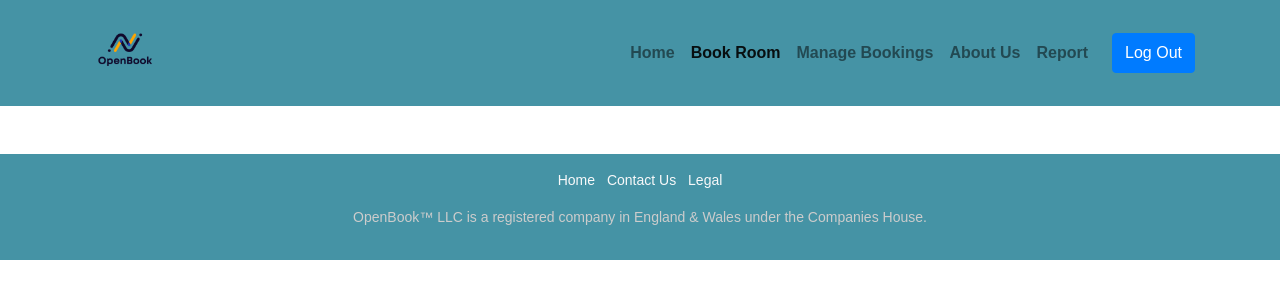
After one commit to UmaeerH/DIG5127, a PHP site: the page made by Report page.php in a window 1280 px wide. The commit adds this page. Shown: the top 300 px of the page. Run offline with PHP 8.4, Linux system fonts and the light colour scheme.

Commit message:
links update and report page created

```diff
--- a/Book Rooms.php
+++ b/Book Rooms.php
@@ -29,7 +29,7 @@
                 <a class="nav-item nav-link active" href="Book Rooms.php">Book Room</a>
                 <a class="nav-item nav-link" href="#">Manage Bookings</a>
                 <a class="nav-item nav-link" href="#">About Us</a>
-                <a class="nav-item nav-link" href="#">Report</a>
+                <a class="nav-item nav-link" href="Report page.php">Report</a>
                 <button class="btn btn-primary ml-3">Log Out</button>
             </div>
         </div>
--- /dev/null
+++ b/Report page.php
@@ -0,0 +1,56 @@
+<!DOCTYPE html>
+<html lang="en">
+<head>
+    <!-- Metadata -->
+    <meta charset="UTF-8">
+    <meta name="viewport" content="width=device-width, initial-scale=1.0">
+
+    <!-- LINKS
+         Bootstrap CDN -->
+    <link rel="stylesheet" href="https://maxcdn.bootstrapcdn.com/bootstrap/4.0.0/css/bootstrap.min.css"rel="nofollow"
+    integrity="sha384-Gn5384xqQ1aoWXA+058RXPxPg6fy4IWvTNh0E263XmFcJlSAwiGgFAW/dAiS6JXm" crossorigin="anonymous">
+    <!-- External CSS -->
+    <link rel="stylesheet" href="public_html/style/Report Page.css">
+    <!-- Javascript -->
+    <script src="public_html/js/Bookrooms.js"></script>
+
+
+    <title>Report Page</title>
+</head>
+
+ <!-- Navbar -->
+ <nav class="navbar navbar-expand-lg navbar-light bg-teal">
+        <div class="container">
+        <a class="navbar-brand" href="index.php">
+            <img src="public_html/images/OpenBook_Logo.png" alt="OpenBook Logo" style="height: 80px;">
+        </a>
+            <div class="navbar-nav ml-auto">
+                <a class="nav-item nav-link" href="index.php">Home</a>
+                <a class="nav-item nav-link active" href="Book Rooms.php">Book Room</a>
+                <a class="nav-item nav-link" href="#">Manage Bookings</a>
+                <a class="nav-item nav-link" href="#">About Us</a>
+                <a class="nav-item nav-link" href="Report page.php">Report</a>
+                <button class="btn btn-primary ml-3">Log Out</button>
+            </div>
+        </div>
+    </nav>
+
+
+
+
+
+
+
+     <!-- Footer -->
+     <footer class="text-white text-center py-3 mt-5">
+        <div class="container">
+        <ul class="list-inline">
+                <li class="list-inline-item"><a href="index.php" class="text-light">Home</a></li>
+                <li class="list-inline-item"><a href="#" class="text-light">Contact Us</a></li>
+                <li class="list-inline-item"><a href="#" class="text-light">Legal</a></li>
+            </ul>
+            <p class="mt-3">OpenBook™ LLC is a registered company in England & Wales under the Companies House.</p>
+        </div>
+    </footer>
+</body>
+</html>
--- a/RoomBooking.php
+++ b/RoomBooking.php
@@ -39,7 +39,7 @@ $timeSlots = $currentRoom['timeSlots'];
                 <a class="nav-item nav-link active" href="Book Rooms.php">Book Room</a>
                 <a class="nav-item nav-link" href="#">Manage Bookings</a>
                 <a class="nav-item nav-link" href="#">About Us</a>
-                <a class="nav-item nav-link" href="#">Report</a>
+                <a class="nav-item nav-link" href="Report page.php">Report</a>
                 <button class="btn btn-primary ml-3">Log Out</button>
             </div>
         </div>
--- a/RoomSelection.php
+++ b/RoomSelection.php
@@ -71,7 +71,7 @@ $rooms = [
                 <a class="nav-item nav-link active" href="Book Rooms.php">Book Room</a>
                 <a class="nav-item nav-link" href="#">Manage Bookings</a>
                 <a class="nav-item nav-link" href="#">About Us</a>
-                <a class="nav-item nav-link" href="#">Report</a>
+                <a class="nav-item nav-link" href="Report page.php">Report</a>
                 <button class="btn btn-primary ml-3">Log Out</button>
             </div>
         </div>
--- a/index.php
+++ b/index.php
@@ -28,8 +28,8 @@
 
         <div class="container">
             <div class="d-flex justify-content-end">
-                <a href="#" class="btn btn-link text-light px-3">Sign Up</a>
-                <a href="#" class="btn btn-link text-light px-3">Log In</a>
+                <a href="SignUp.php" class="btn btn-link text-light px-3">Sign Up</a>
+                <a href="Login.php" class="btn btn-link text-light px-3">Log In</a>
             </div>
         </div>
     </header>
@@ -42,7 +42,7 @@
             </div>
             <h2 class="text-secondary mb-4">A Smart Way To Book Out Your Rooms</h2>
             <div class="mt-3">
-                <a href="#" class="btn btn-primary btn-lg mx-2">Sign Up or Login</a>
+                <a href="SignUp.php" class="btn btn-primary btn-lg mx-2">Sign Up</a>
             </div>
         </div>
     </main>
--- /dev/null
+++ b/public_html/style/Report Page.css
@@ -0,0 +1,40 @@
+body {
+    font-family: Arial, sans-serif;
+}
+
+.bg-teal {
+    background-color: #4593A5;
+    color: white;
+}
+
+.navbar-brand img {
+    height: 80px;
+    width: auto;
+}
+
+.nav-link.active {
+
+    color: white ;
+}
+
+.navbar-brand, .nav-link {
+    font-weight: bold;
+}
+
+.container h2, .container h3 {
+    color: #005662;
+}
+
+
+footer {
+    background-color: #4593A5;
+}
+
+footer div {
+    font-size: 14px;
+    color: #ccc;
+}
+
+.footer li a:hover {
+    text-decoration: underline;
+}
```
